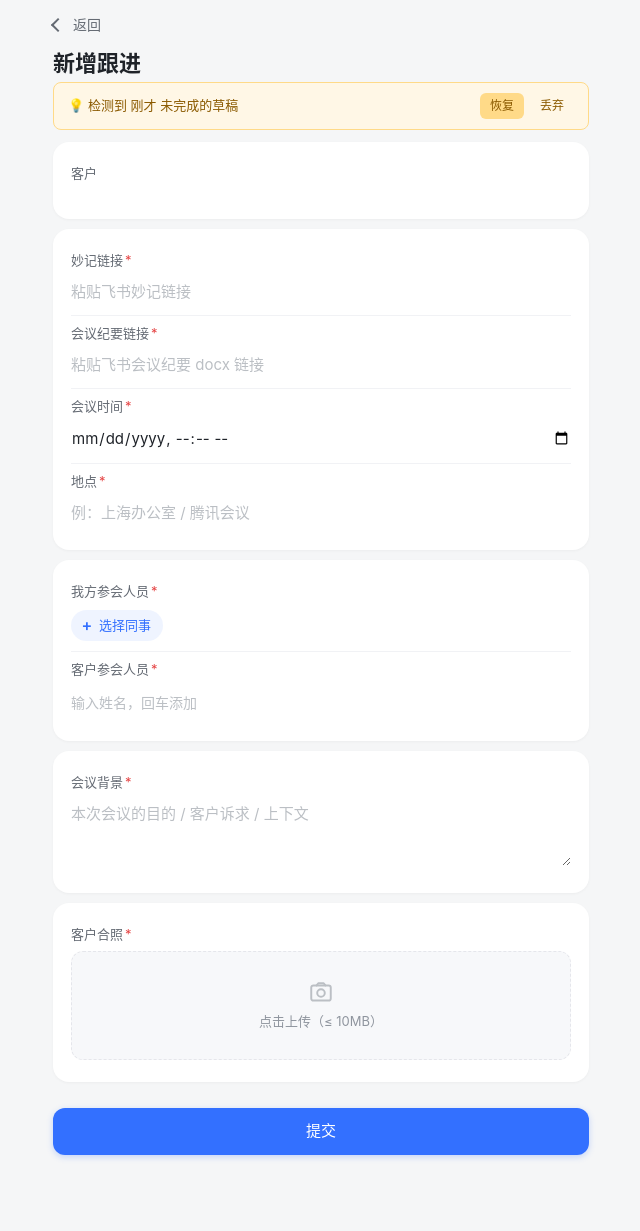
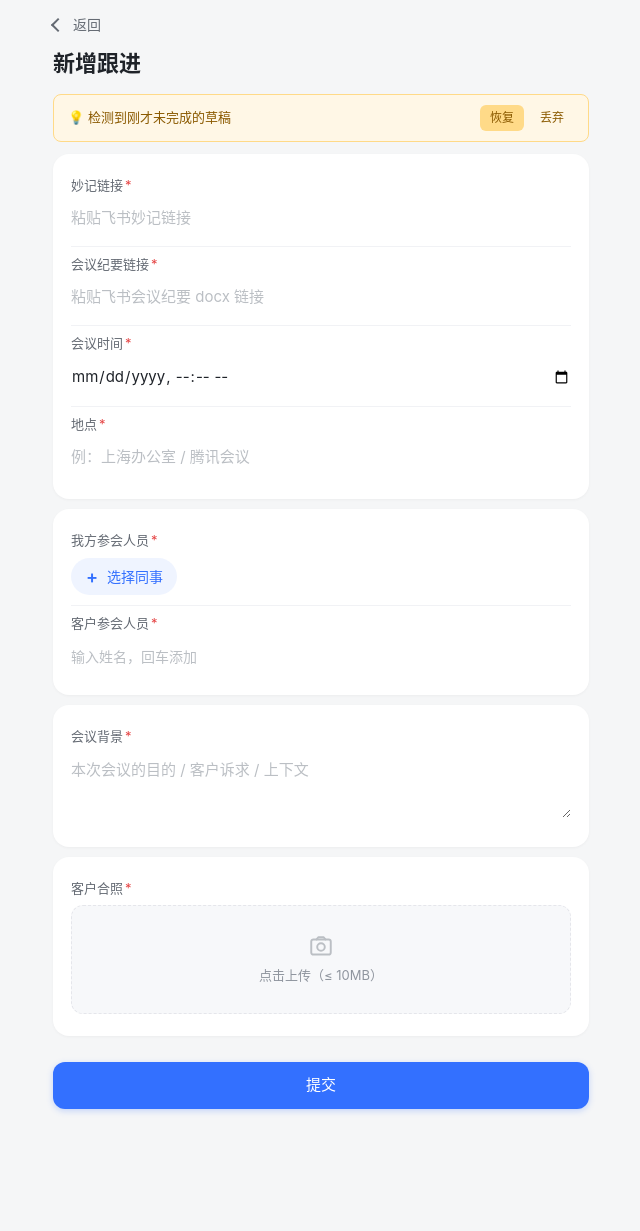
Before and after one commit to december21deng/customer-profile, a Python web app: template src/web/templates/followup_new.html in a window 1280 px wide. Shown: the whole page, without its empty margins (319-959 px from the left). After the commit the page ends 1113 px from the top, so only its background shows below. Run offline with Jinja, Linux system fonts and the light colour scheme; the template is opened without the code that fills it, so the values that code supplies are empty; some libraries are stand-ins or nearby versions.

Commit message:
Design review pass: cleaner followup form, input focus affordance
Reviewed /customers list + /customers/{id} detail + /followup/new + /followup/{id}
using Chrome MCP. Four targeted fixes:

1. Remove redundant "客户 / MaiMed GmbH" readonly card from new-followup form
   — replaced with <h1> + subtitle showing customer name once. Saves a
   whole section card, tighter first viewport.

2. Form inputs now show blue underline on focus (2px transparent border
   → blue on focus). Previously inputs had zero visual feedback when
   active — user tapped and wasn't sure they were typing into anything.

3. "+ 选择同事" button larger: 14px font, 8×14 padding (was 13px, 6×12).
   For a required field, it deserves more visual weight than before.

4. Draft banner Chinese spacing: "检测到 刚才 未完成的草稿" had awkward
   double space around the time token. Removed outer spaces in template,
   JS adds them inside the span so "刚才" / "3 分钟前" both read naturally.

No regressions on customer detail or list.

Co-Authored-By: Claude Opus 4.6 <noreply@anthropic.com>

```diff
--- a/src/web/templates/base.html
+++ b/src/web/templates/base.html
@@ -546,15 +546,20 @@
   .form-textarea {
     width: 100%;
     border: 0;
+    border-bottom: 2px solid transparent;
     background: transparent;
     font: inherit;
     font-size: 15px;
     color: var(--neutral-900);
-    padding: 4px 0;
+    padding: 6px 0;
     resize: vertical;
+    transition: border-color 0.15s;
   }
   .form-input:focus,
-  .form-textarea:focus { outline: none; }
+  .form-textarea:focus {
+    outline: none;
+    border-bottom-color: var(--blue-600);
+  }
   .form-input::placeholder,
   .form-textarea::placeholder { color: var(--neutral-300); }
   .form-textarea { min-height: 68px; line-height: 1.55; }
@@ -614,12 +619,12 @@
     display: flex; align-items: center; gap: 10px;
   }
   .picker-btn {
-    display: inline-flex; align-items: center; gap: 4px;
-    padding: 6px 12px 6px 8px;
+    display: inline-flex; align-items: center; gap: 6px;
+    padding: 8px 14px 8px 12px;
     border-radius: 999px;
     background: var(--blue-50);
     color: var(--blue-600);
-    font-size: 13px;
+    font-size: 14px;
     font-weight: 500;
     border: 0;
     cursor: pointer;
@@ -632,8 +637,8 @@
   }
   .picker-plus {
     display: inline-flex; align-items: center; justify-content: center;
-    width: 16px; height: 16px;
-    font-size: 16px; font-weight: 600;
+    width: 18px; height: 18px;
+    font-size: 18px; font-weight: 600;
     line-height: 1;
   }
   .picker-hint {
--- a/src/web/templates/followup_new.html
+++ b/src/web/templates/followup_new.html
@@ -4,9 +4,10 @@
 <a href="/customers/{{ customer.id }}" class="detail-back">返回</a>
 
 <h1 class="detail-title">新增跟进</h1>
+<div class="detail-sub">{{ customer.name }}</div>
 
 <div class="draft-banner" id="draft-banner" hidden>
-  <span class="draft-msg">💡 检测到 <span id="draft-time">刚才</span> 未完成的草稿</span>
+  <span class="draft-msg">💡 检测到<span id="draft-time">刚才</span>未完成的草稿</span>
   <div class="draft-actions">
     <button type="button" class="draft-btn draft-primary" id="draft-restore">恢复</button>
     <button type="button" class="draft-btn" id="draft-discard">丢弃</button>
@@ -17,13 +18,6 @@
       action="/customers/{{ customer.id }}/followup"
       enctype="multipart/form-data"
       id="followup-form">
-
-  <div class="form-section">
-    <div class="form-field">
-      <label class="form-label">客户</label>
-      <div class="form-readonly">{{ customer.name }}</div>
-    </div>
-  </div>
 
   <div class="form-section">
     <div class="form-field">
@@ -606,7 +600,8 @@
 
       var banner = document.getElementById('draft-banner');
       var timeSpan = document.getElementById('draft-time');
-      if (timeSpan) timeSpan.textContent = friendlyTime(draft._saved_at);
+      // 前后加空格，读起来自然（中英夹杂）
+      if (timeSpan) timeSpan.textContent = ' ' + friendlyTime(draft._saved_at) + ' ';
       banner.hidden = false;
 
       document.getElementById('draft-restore').addEventListener('click', function() {
```
